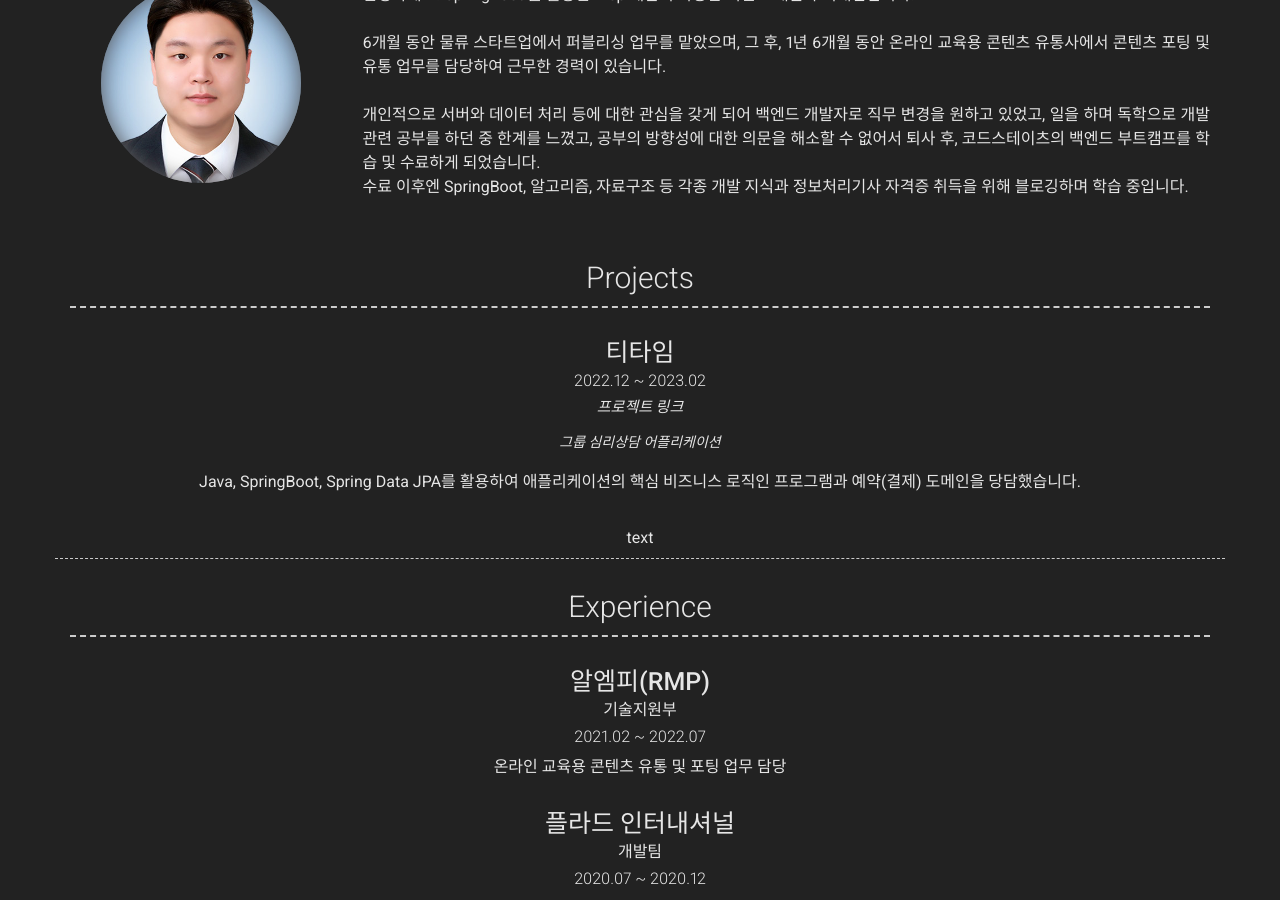
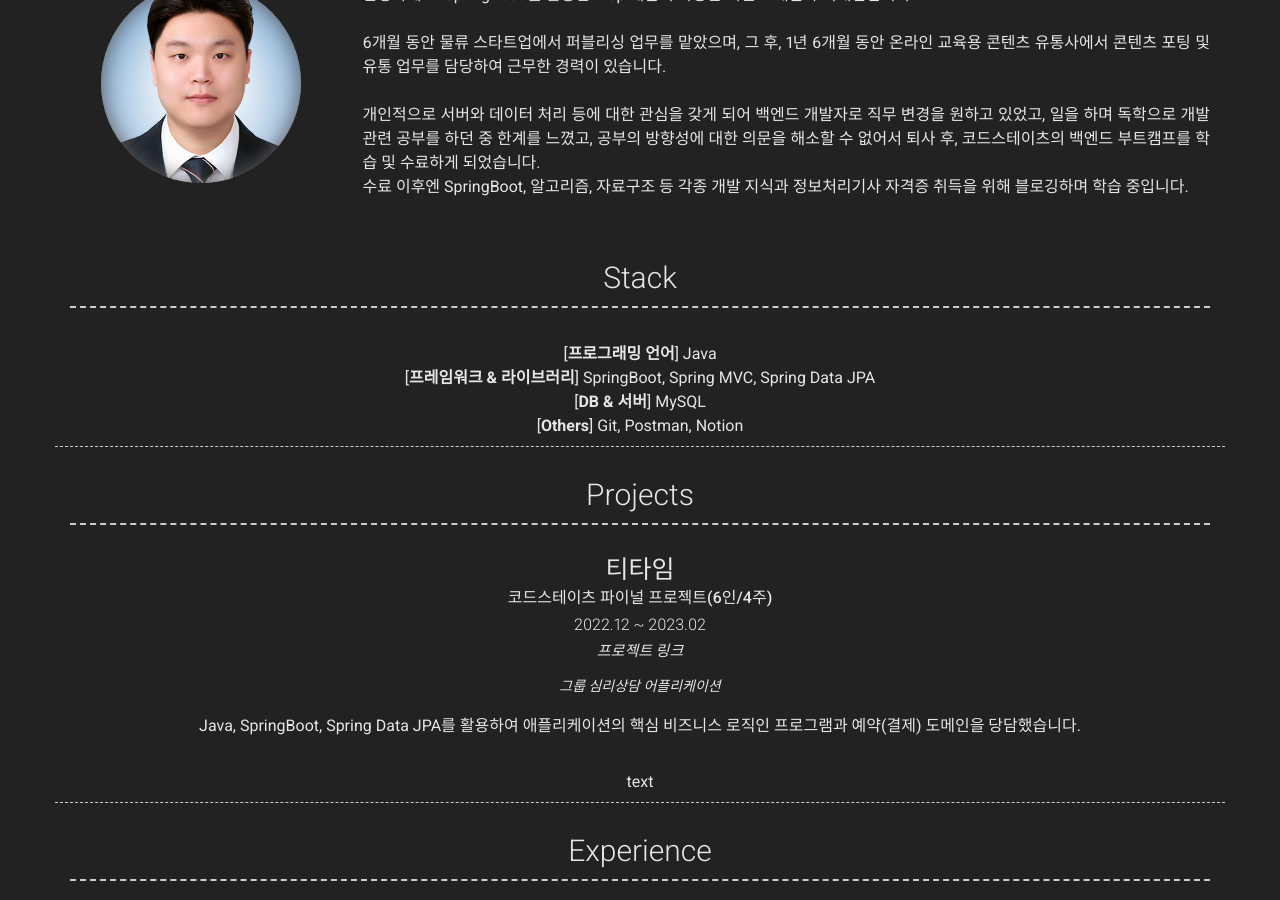
Before and after one commit to Masonlee7629/masonlee7629.github.io, a Jekyll site: the page built from index.md, in a window 1280 px wide and 900 px high, scrolled down 296 px. Built offline with Jekyll 4.4.1, drawn with Linux system fonts in a browser that asks for light colours; nearby versions of some CDN libraries.

Commit message:
resume update

```diff
--- a/_config.yml
+++ b/_config.yml
@@ -70,6 +70,17 @@ about_content: | # this will include new lines to allow paragraphs
 #    - Images ![alt text](/images/landscape-trees.jpg "Trees")
 
 content:
+  - title: Stack
+    layout: list # Type of content section (list/text)
+    content:
+      - layout: top-middle
+        border: weak  # Value of `weak` will display a weak border below this item. # Any
+        # other value (or no value) means no border will be displayed
+        description: | # this will include new lines to allow paragraphs
+          <center style= "font-size:16px">[<span style= "font-weight:bold">프로그래밍 언어</span>]    Java</center>
+          <center style= "font-size:16px">[<span style= "font-weight:bold">프레임워크 & 라이브러리</span>]    SpringBoot, Spring MVC, Spring Data JPA</center>
+          <center style= "font-size:16px">[<span style= "font-weight:bold">DB & 서버</span>]    MySQL</center>
+          <center style= "font-size:16px">[<span style= "font-weight:bold">Others</span>]    Git, Postman, Notion</center>
   - title: Projects # Title for the section
     layout: list # Type of content section (list/text)
     content:
@@ -77,7 +88,7 @@ content:
         border: weak  # Value of `weak` will display a weak border below this item. # Any
                       # other value (or no value) means no border will be displayed
         title: 티타임
-#        sub_title: 그룹 심리상담 애플리케이션
+        sub_title: 코드스테이츠 파이널 프로젝트(6인/4주)
         caption: 2022.12 ~ 2023.02
         link: http://project-teatime-dev.s3-website.ap-northeast-2.amazonaws.com/
         link_text: 프로젝트 링크
```
